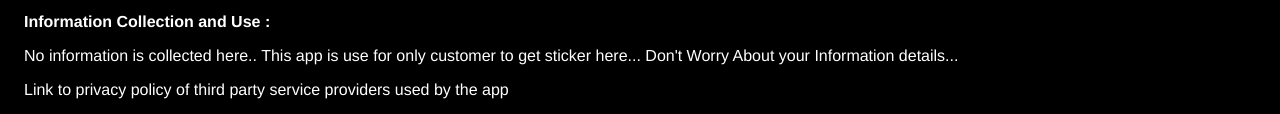
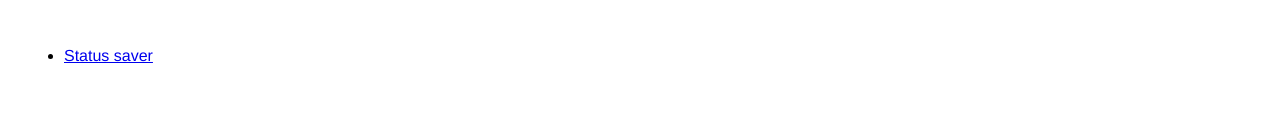
Before and after one commit to vkrstickers/VKRStickers-privacy, a plain HTML site: page index.html in a window 1280 px wide. Shown: the part 217-331 px from the top of the page. Drawn offline with Linux system fonts and the light colour scheme.

Commit message:
Update index.html

```diff
--- a/index.html
+++ b/index.html
@@ -9,7 +9,7 @@
           p {color:white;}
         </style>
     </head>
-    <body style="background-color:black;">
+    <body style="background-color:white;">
     <strong>Privacy Policy :</strong> <p>
                   vkrstickers built the Tamilstickers for WA and Telegram app as
                   a Free app. This SERVICE is provided by
@@ -22,7 +22,8 @@
         <p><strong>Policy in Tamil :</strong><br>
                 App pathi ethuvu kavala pada vendam..<strong><b>Entha oru personal data and details um eduka padathu.</b></strong><br>
                 App uninstall seithal peragu stickers anaithum marainthu vidum...<br>
-
+            <strong><p>More App from this developer</p></strong>
+                <ul><li><a href="https://play.google.com/store/apps/details?id=com.vkrstickers.WA_Status_Saver"target="_blank">Status saver</a>
                 <p><strong>Information Collection and Use :</strong></p> <p>
                   No information is collected here.. This app is use for only customer to get sticker here...
                   Don't Worry About your Information details...
```
